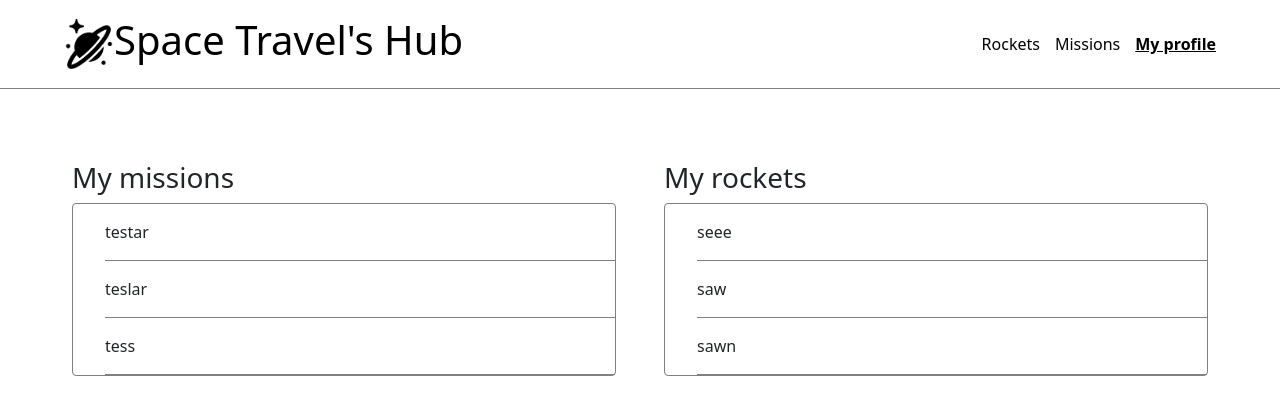
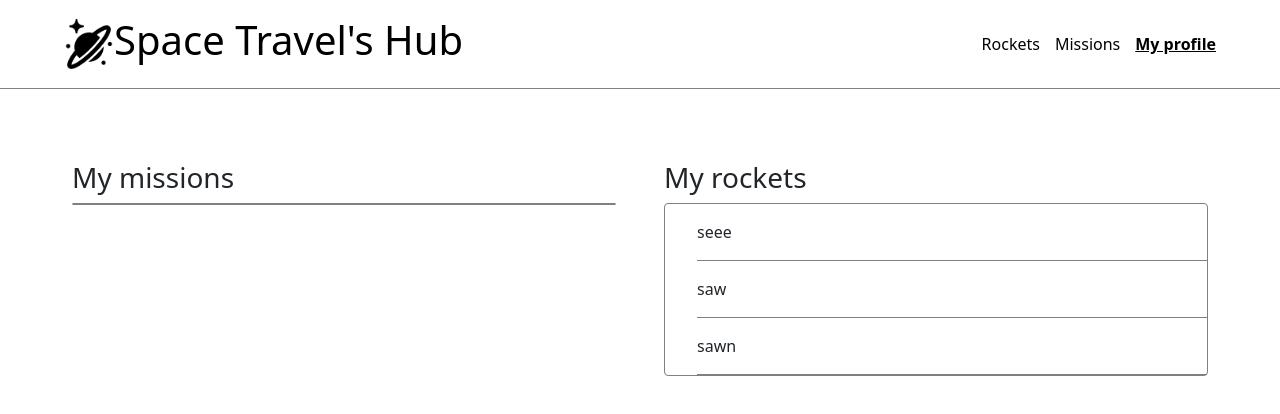
Before and after one commit to theBwoyProgrammer/Space-X, a React (Create React App) app: page /profile in a window 1280 px wide. Shown: the top 414 px of the page. Built offline with nearby package versions, Linux system fonts and the light colour scheme.

Commit message:
mapping to the profile

```diff
--- a/src/components/Profile.jsx
+++ b/src/components/Profile.jsx
@@ -1,13 +1,17 @@
 import React from 'react';
+import { useSelector } from 'react-redux';
 
-const Profile = () => (
+const Profile = () => {
+  const missions = useSelector((state) => state.mission);
+  const reservedmission = missions.filter((mission) => mission.reserved === true);
+  return (
     <div className="grid">
       <div className="mission">
         <h3>My missions</h3>
         <ul className="ul">
-        <li>testar</li>
-        <li>teslar</li>
-        <li>tess</li>
+          { reservedmission.map((mission) => (
+            <li key={mission.id}>{mission.Mname}</li>
+          )) }
         </ul>
       </div>
       <div className="mission">
@@ -20,5 +24,6 @@ const Profile = () => (
       </div>
     </div>
   );
+};
 
 export default Profile;
--- a/src/components/missions/missions.jsx
+++ b/src/components/missions/missions.jsx
@@ -5,10 +5,11 @@ import { getMission, joinMissions, leaveMissions } from '../../redux/missions/mi
 
 const Missions = () => {
   const missions = useSelector((state) => state.mission);
-  console.log(missions);
   const dispatch = useDispatch();
   useEffect(() => {
-    dispatch(getMission());
+    if (missions.length === 0) {
+      dispatch(getMission());
+    }
   }, [dispatch]);
 
   const joinmission = (e) => {
```
Lines whose indentation alone changed are shown as unchanged.
